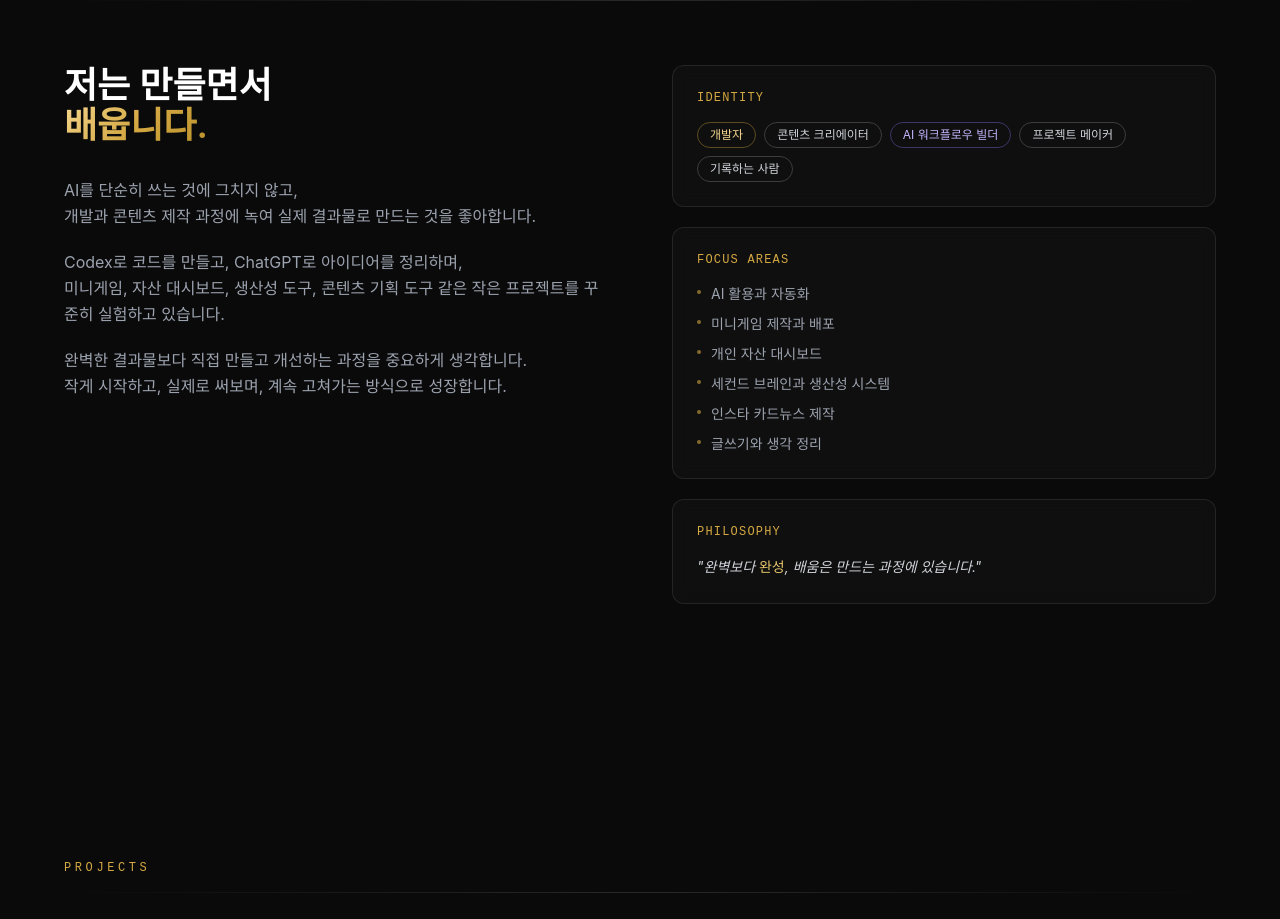
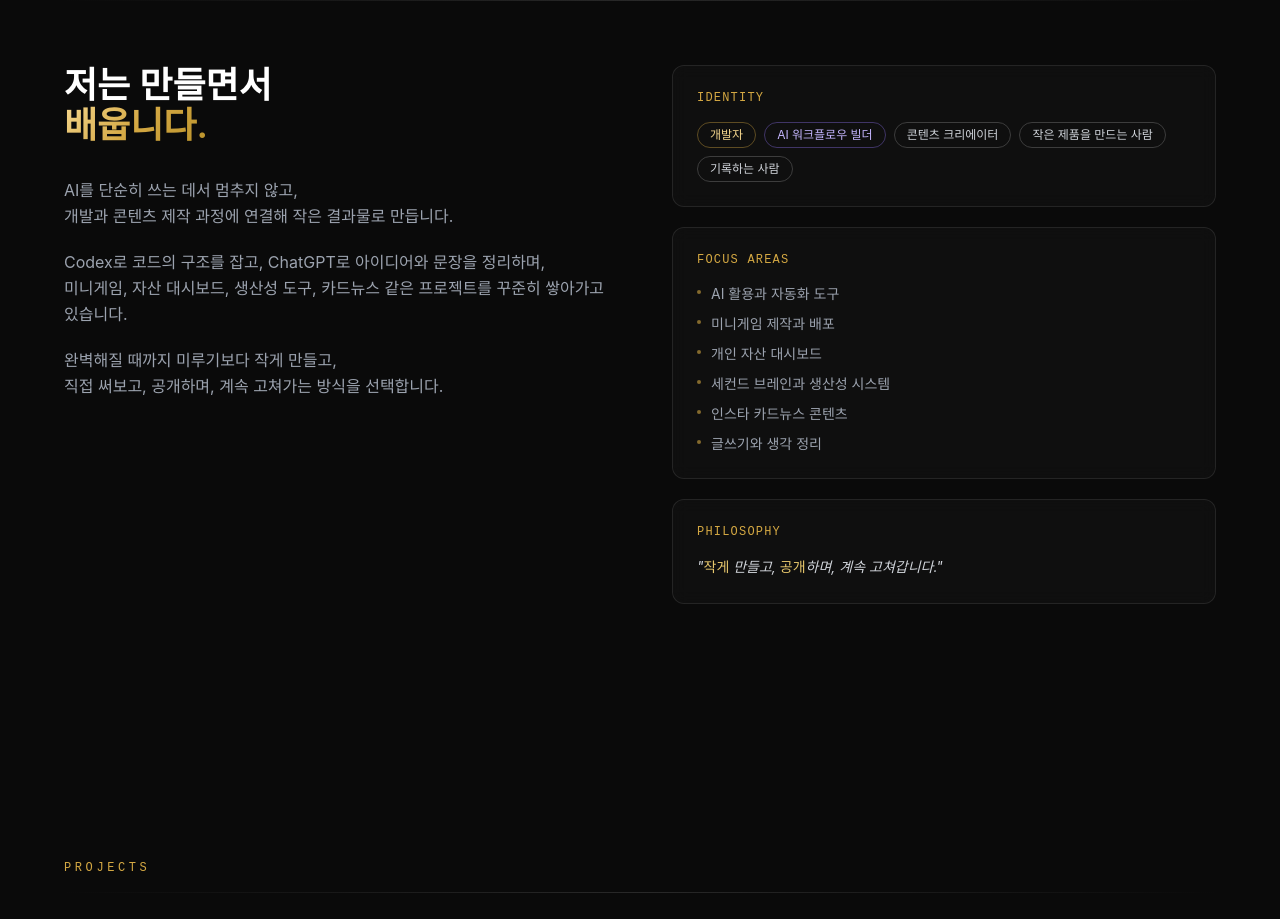
Before and after one commit to gustj369/portfolio, a React (Create React App) app: page / in a window 1280 px wide. Shown: the part 960-1879 px from the top of the page. Built offline with nearby package versions, Linux system fonts and the light colour scheme.

Commit message:
Refine About section with action-oriented copy and updated identity/philosophy
Co-Authored-By: Claude Sonnet 4.6 <noreply@anthropic.com>

```diff
--- a/src/components/About.jsx
+++ b/src/components/About.jsx
@@ -1,17 +1,17 @@
 const identityTags = [
   { label: "개발자", accent: "gold" },
+  { label: "AI 워크플로우 빌더", accent: "violet" },
   { label: "콘텐츠 크리에이터", accent: null },
-  { label: "AI 워크플로우 빌더", accent: "violet" },
-  { label: "프로젝트 메이커", accent: null },
+  { label: "작은 제품을 만드는 사람", accent: null },
   { label: "기록하는 사람", accent: null },
 ];
 
 const focusAreas = [
-  "AI 활용과 자동화",
+  "AI 활용과 자동화 도구",
   "미니게임 제작과 배포",
   "개인 자산 대시보드",
   "세컨드 브레인과 생산성 시스템",
-  "인스타 카드뉴스 제작",
+  "인스타 카드뉴스 콘텐츠",
   "글쓰기와 생각 정리",
 ];
 
@@ -33,7 +33,6 @@ export default function About() {
   return (
     <section id="about" className="py-24 md:py-32 px-6">
       <div className="max-w-6xl mx-auto">
-        {/* Section label */}
         <p className="text-xs font-mono text-gold-500 tracking-[0.3em] uppercase mb-4">
           About
         </p>
@@ -49,20 +48,20 @@ export default function About() {
             </h2>
             <div className="space-y-5 text-gray-400 text-base leading-relaxed">
               <p>
-                AI를 단순히 쓰는 것에 그치지 않고,
+                AI를 단순히 쓰는 데서 멈추지 않고,
                 <br />
-                개발과 콘텐츠 제작 과정에 녹여 실제 결과물로 만드는 것을 좋아합니다.
+                개발과 콘텐츠 제작 과정에 연결해 작은 결과물로 만듭니다.
               </p>
               <p>
-                Codex로 코드를 만들고, ChatGPT로 아이디어를 정리하며,
+                Codex로 코드의 구조를 잡고, ChatGPT로 아이디어와 문장을 정리하며,
                 <br />
-                미니게임, 자산 대시보드, 생산성 도구, 콘텐츠 기획 도구 같은
-                작은 프로젝트를 꾸준히 실험하고 있습니다.
+                미니게임, 자산 대시보드, 생산성 도구, 카드뉴스 같은 프로젝트를
+                꾸준히 쌓아가고 있습니다.
               </p>
               <p>
-                완벽한 결과물보다 직접 만들고 개선하는 과정을 중요하게 생각합니다.
+                완벽해질 때까지 미루기보다 작게 만들고,
                 <br />
-                작게 시작하고, 실제로 써보며, 계속 고쳐가는 방식으로 성장합니다.
+                직접 써보고, 공개하며, 계속 고쳐가는 방식을 선택합니다.
               </p>
             </div>
           </div>
@@ -70,7 +69,7 @@ export default function About() {
           {/* Right: Cards */}
           <div className="space-y-5">
             {/* IDENTITY */}
-            <div className="card-dark rounded-xl p-6 transition-all duration-300 hover:-translate-y-0.5 hover:border-gold-500/15">
+            <div className="card-dark rounded-xl p-6 transition-all duration-300 hover:-translate-y-0.5">
               <p className="text-xs font-mono text-gold-500 tracking-widest mb-4">
                 IDENTITY
               </p>
@@ -82,7 +81,7 @@ export default function About() {
             </div>
 
             {/* FOCUS AREAS */}
-            <div className="card-dark rounded-xl p-6 transition-all duration-300 hover:-translate-y-0.5 hover:border-gold-500/15">
+            <div className="card-dark rounded-xl p-6 transition-all duration-300 hover:-translate-y-0.5">
               <p className="text-xs font-mono text-gold-500 tracking-widest mb-4">
                 FOCUS AREAS
               </p>
@@ -97,14 +96,16 @@ export default function About() {
             </div>
 
             {/* PHILOSOPHY */}
-            <div className="card-dark rounded-xl p-6 transition-all duration-300 hover:-translate-y-0.5 hover:border-gold-500/15">
+            <div className="card-dark rounded-xl p-6 transition-all duration-300 hover:-translate-y-0.5">
               <p className="text-xs font-mono text-gold-500 tracking-widest mb-4">
                 PHILOSOPHY
               </p>
               <p className="text-sm text-gray-300 leading-relaxed italic">
-                "완벽보다{" "}
-                <span className="text-gold-400 not-italic font-medium">완성</span>
-                , 배움은 만드는 과정에 있습니다."
+                "
+                <span className="text-gold-400 not-italic font-medium">작게</span>{" "}
+                만들고,{" "}
+                <span className="text-gold-400 not-italic font-medium">공개</span>하며,{" "}
+                계속 고쳐갑니다."
               </p>
             </div>
           </div>
```
